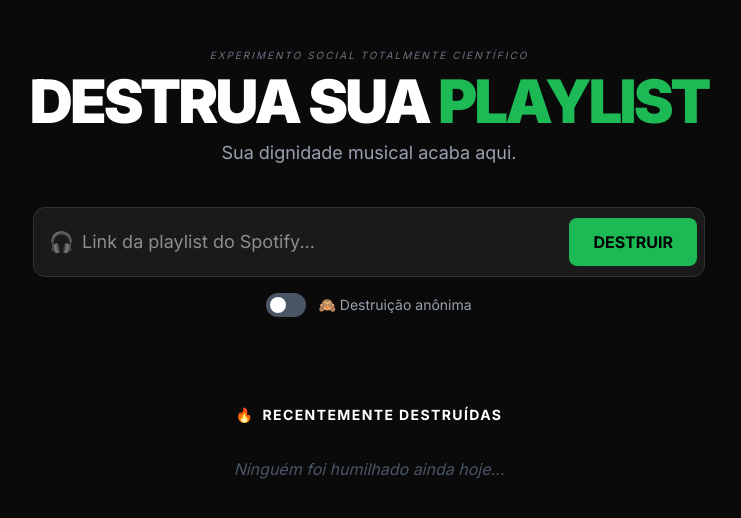
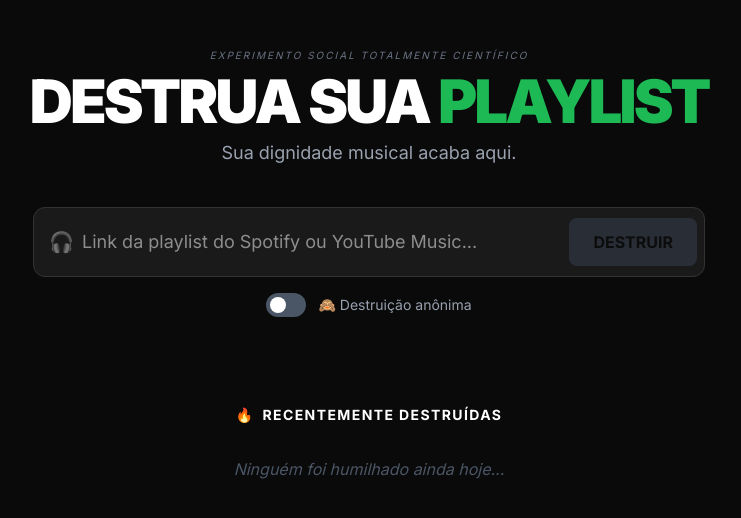
Before and after one commit to helwes08-cmd/dpm, a Next.js app: page / in a window 1280 px wide. Shown: the top 518 px of the page, without its empty margins (271-1012 px from the left). Built offline with nearby package versions, Linux system fonts and the light colour scheme.

Commit message:
Added url validator

```diff
--- a/app/page.tsx
+++ b/app/page.tsx
@@ -1,7 +1,16 @@
 "use client";
 
 import { useEffect, useRef, useState } from "react";
+import { z } from "zod";
 import RoastCard from "../components/RoastCard";
+
+const playlistUrlSchema = z
+  .string()
+  .url("Isso não parece ser um link válido...")
+  .refine((url) => ["spotify.com", "open.spotify.com", "music.youtube.com", "youtube.com"].some((domain) => url.includes(domain)), {
+    message: "O link precisa ser do Spotify ou YouTube Music!",
+  });
+
 
 type RecentRoast = {
   id: string;
@@ -13,16 +22,34 @@ type RecentRoast = {
 
 export default function Home() {
   const [url, setUrl] = useState("");
+  const [urlError, setUrlError] = useState("");
   const [anonymous, setAnonymous] = useState(false);
   const [loading, setLoading] = useState(false);
   const [result, setResult] = useState<RecentRoast | null>(null); // Resultado da IA atual
   const [recent, setRecent] = useState<RecentRoast[]>([]);
   const resultRef = useRef<HTMLDivElement | null>(null);
 
+  const handleUrlChange = (val: string) => {
+    setUrl(val);
+    if (!val) {
+      setUrlError("");
+      return;
+    }
+
+    const { success, error } = playlistUrlSchema.safeParse(val);
+
+    if (!success) {
+      setUrlError(error.issues[0].message);
+    } else {
+      setUrlError("");
+    }
+  };
+
   // Função para chamar a API real que criamos
   const destroyPlaylist = async () => {
-    if (!url.includes("spotify.com")) {
-      alert("Por favor, cole um link válido do Spotify!");
+    const result = playlistUrlSchema.safeParse(url);
+    if (!result.success) {
+      setUrlError(result.error.issues[0].message);
       return;
     }
 
@@ -81,22 +108,26 @@ export default function Home() {
       </p>
 
       <div className="w-full max-w-2xl mb-16">
-        <div className="relative flex items-center mb-4">
+        <div className="relative flex flex-col mb-4">
+          <div className="relative flex items-center w-full">
             <span className="absolute left-4 text-gray-500 text-xl">🎧</span>
             <input
               value={url}
-            onChange={(e) => setUrl(e.target.value)}
+              onChange={(e) => handleUrlChange(e.target.value)}
               type="text"
-            placeholder="Link da playlist do Spotify..."
-            className="w-full py-5 pl-12 pr-32 rounded-xl text-lg bg-[#1a1a1a] border border-[#333] text-white focus:border-[#1DB954] focus:outline-none transition-all"
+              placeholder="Link da playlist do Spotify ou YouTube Music..."
+              className={`w-full py-5 pl-12 pr-32 rounded-xl text-lg bg-[#1a1a1a] border text-white focus:outline-none transition-all ${urlError ? "border-red-500 focus:border-red-500" : "border-[#333] focus:border-[#1DB954]"
+                }`}
             />
             <button
               onClick={destroyPlaylist}
-            disabled={loading}
-            className="absolute right-2 bg-[#1DB954] hover:bg-green-500 disabled:bg-gray-700 text-black font-bold py-3 px-6 rounded-lg transition-all active:scale-95"
+              disabled={loading || !!urlError || !url}
+              className="absolute right-2 bg-[#1DB954] hover:bg-green-500 disabled:bg-gray-700 disabled:opacity-50 disabled:cursor-not-allowed text-black font-bold py-3 px-6 rounded-lg transition-all active:scale-95"
             >
               {loading ? "JULGANDO..." : "DESTRUIR"}
             </button>
+          </div>
+          {urlError && <p className="text-red-500 text-sm mt-2 px-2">{urlError}</p>}
         </div>
 
         <div className="flex items-center justify-center gap-3 mb-6">
--- a/package.json
+++ b/package.json
@@ -13,7 +13,8 @@
     "next": "16.1.6",
     "openai": "^6.25.0",
     "react": "19.2.3",
-    "react-dom": "19.2.3"
+    "react-dom": "19.2.3",
+    "zod": "^4.3.6"
   },
   "devDependencies": {
     "@tailwindcss/postcss": "^4",
```
Also changed, not shown: 1 other file (tests, documents, lock files or other folders). Lines whose indentation alone changed are shown as unchanged.
